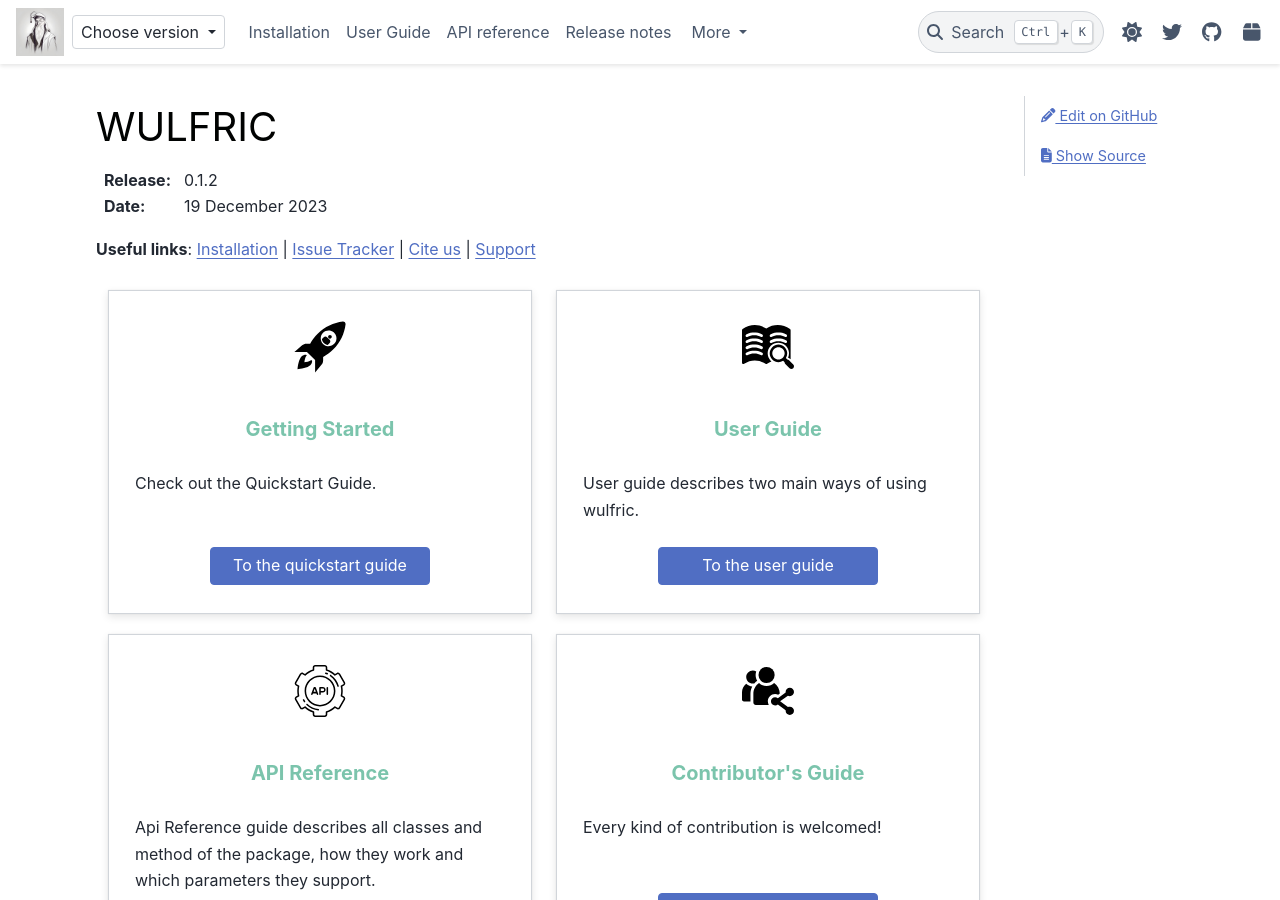
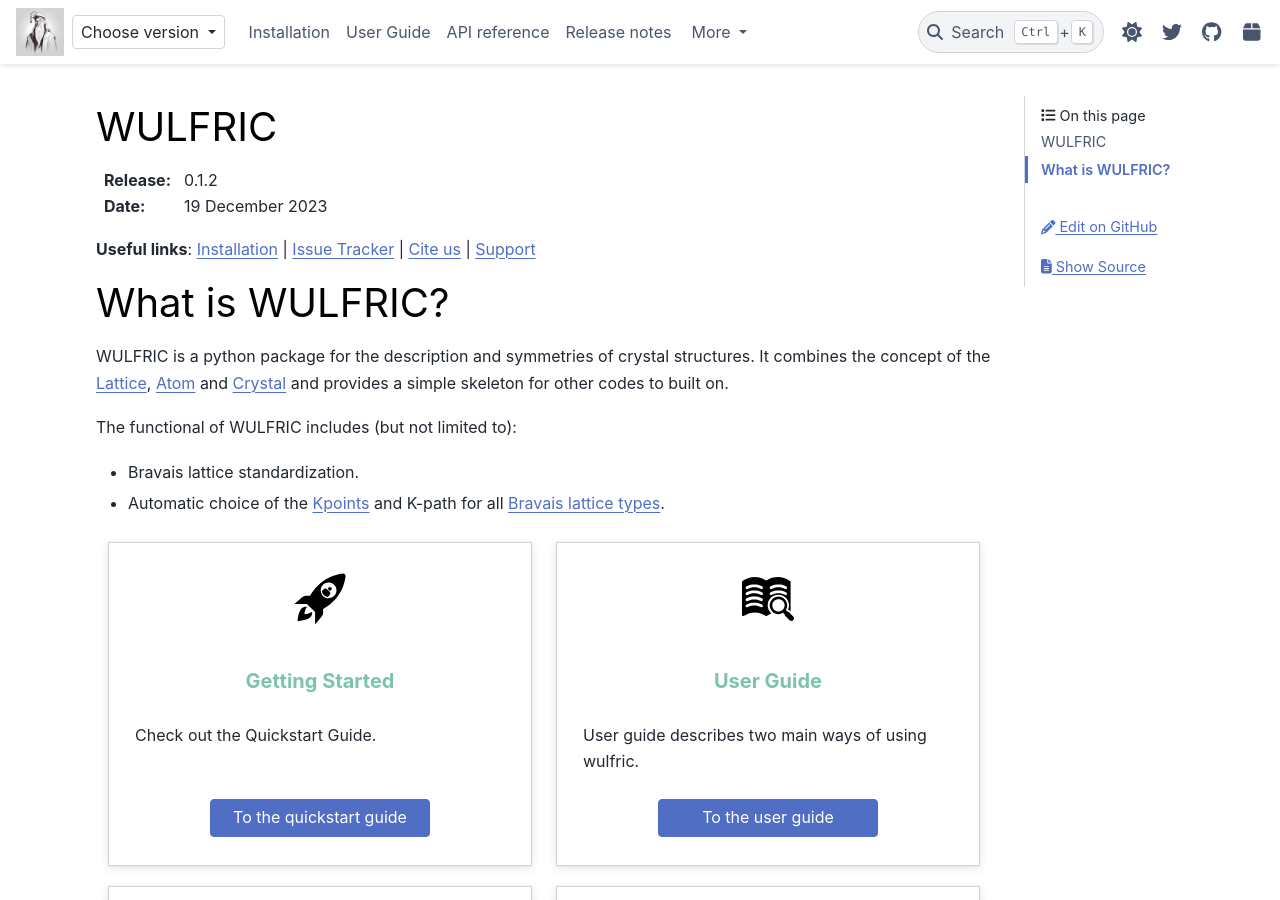
Before and after one commit to adrybakov/wulfric, a Sphinx documentation site: the page built from docs/source/index.rst, in a window 1280 px wide and 900 px high. Built offline with Sphinx 7.4.7 and the PyData theme 0.15.4, drawn with Linux system fonts in a browser that asks for light colours; a script that is not in the unit is left out.

Commit message:
Update main page of the docs

```diff
--- a/docs/source/index.rst
+++ b/docs/source/index.rst
@@ -22,6 +22,25 @@ WULFRIC
 `Issue Tracker <https://github.com/adrybakov/wulfric/issues>`_ |
 :ref:`Cite us <wulfric_cite>` |
 :ref:`support`
+
+****************
+What is WULFRIC?
+****************
+
+WULFRIC is a python package for the description and symmetries of crystal structures.
+It combines the concept of the :ref:`Lattice <user-guide_module_lattice>`,
+:ref:`Atom <user-guide_module_atom>` and :ref:`Crystal <user-guide_module_crystal>`
+and provides a simple skeleton for other codes to built on.
+
+The functional of WULFRIC includes (but not limited to):
+
+* Bravais lattice standardization.
+
+* Automatic choice of the :ref:`Kpoints <user-guide_module_kpoints>`
+  and K-path for all :ref:`Bravais lattice types <library_bravais-lattices>`.
+
+
+
 
 .. grid:: 2
 
```
